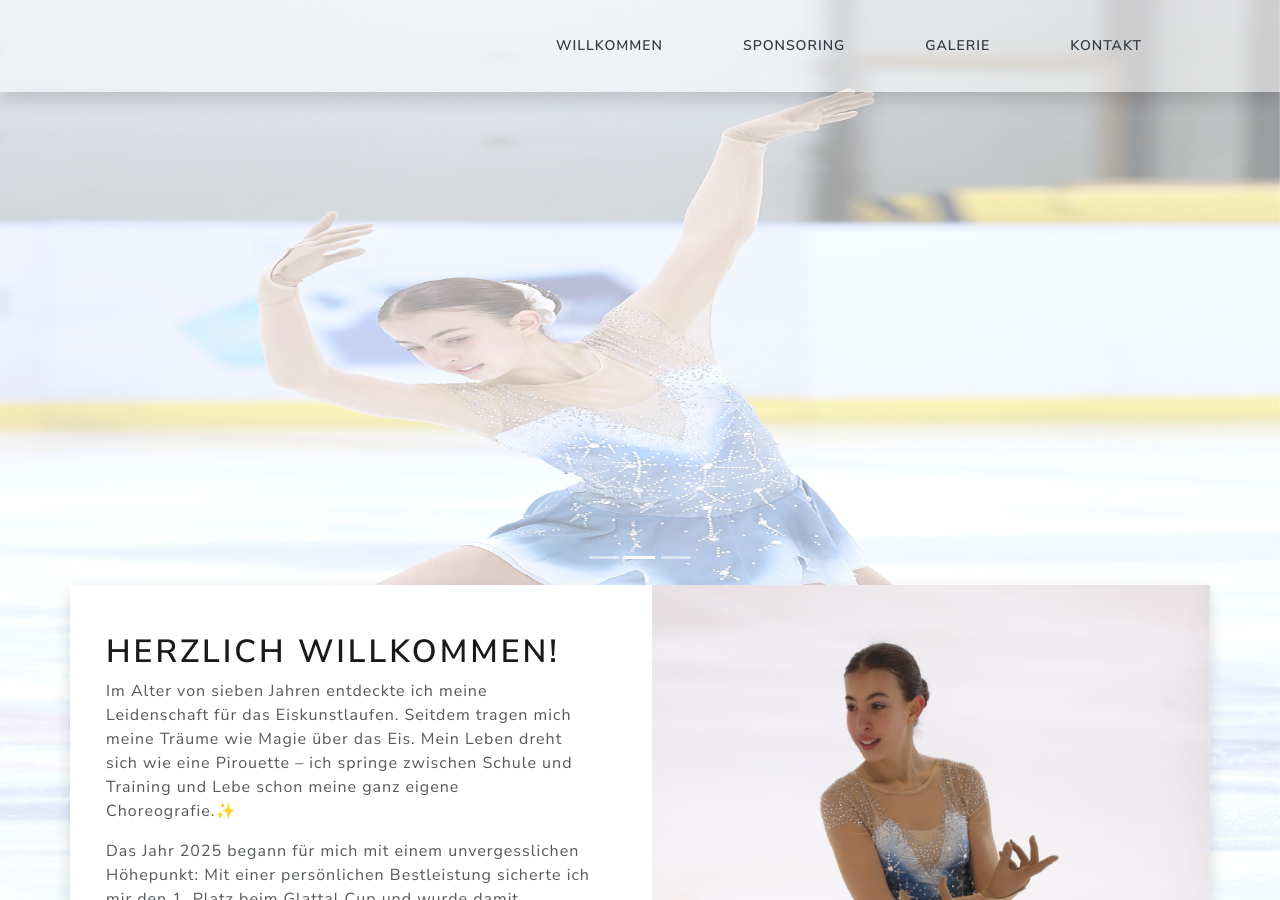
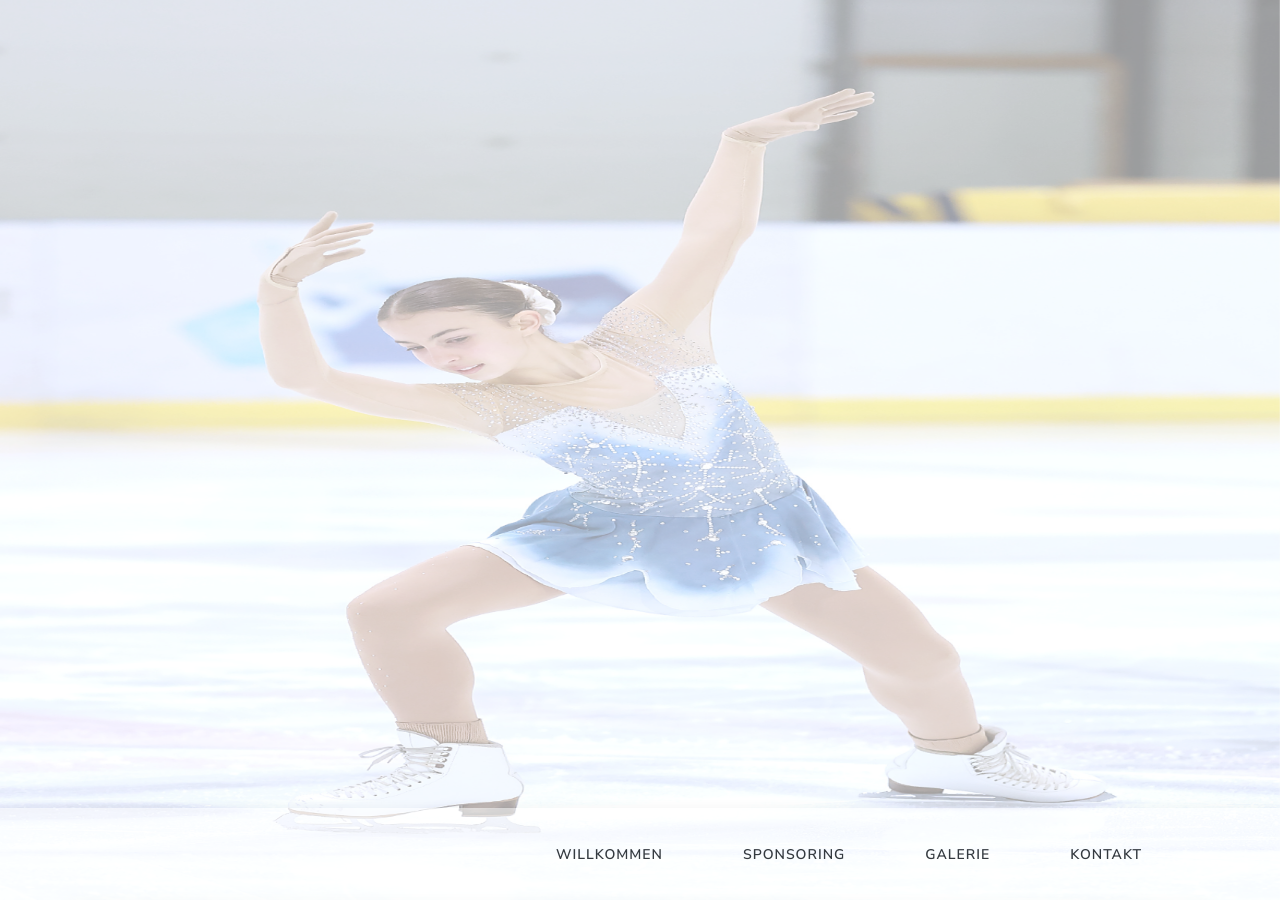
Before and after one commit to flavioaiello/3e2c7395a0ed6e61989d9d6b05156f06a7a27504, a Jekyll site: the page built from index.html, in a window 1280 px wide and 900 px high. Built offline with Jekyll 4.4.1, drawn with Linux system fonts in a browser that asks for light colours; nearby versions of some CDN libraries.

Commit message:
Change navbar position to fixed-bottom and adjust margins

```diff
--- a/_layouts/default.html
+++ b/_layouts/default.html
@@ -25,7 +25,7 @@
 
     main {
         position: relative;
-        margin-top: 65vh;
+        margin-top: 100vh;
         margin-bottom: 15vh;
     }
 
@@ -76,7 +76,7 @@
     </div>
   </header>
 
-  <nav class="navbar navbar-dark fixed-top bg-white bg-opacity-50 shadow navbar-expand-lg">
+  <nav class="navbar navbar-dark fixed-bottom bg-white bg-opacity-50 shadow navbar-expand-lg">
     <div class="container">
       <button class="navbar-toggler border-white bg-white bg-opacity-50 shadow rounded ms-auto" type="button" data-bs-toggle="collapse" data-bs-target="#navbarNav" aria-controls="navbarNav" aria-expanded="false" aria-label="Toggle navigation">
         <span class="navbar-toggler-icon"></span>
```
